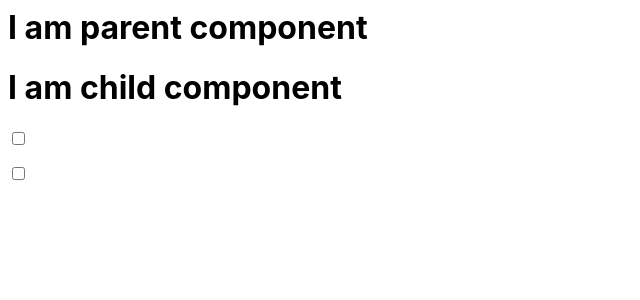
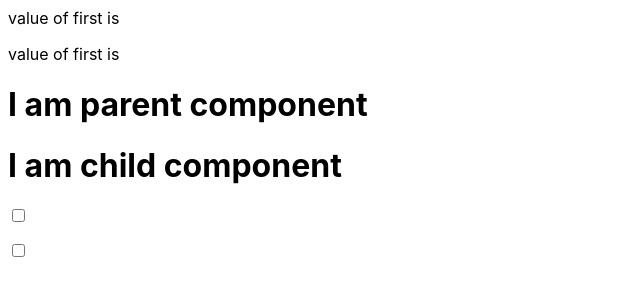
Before and after one commit to ishrar776/react-zkhbk7, a React (Create React App) app: page / in a window 1280 px wide. Shown: the top 300 px of the page, without its empty margins (0-640 px from the left). Built offline with nearby package versions, Linux system fonts and the light colour scheme.

Commit message:
2 files modified

```diff
--- a/src/App.js
+++ b/src/App.js
@@ -2,11 +2,15 @@ import React, { useState, useEffect } from 'react';
 import './style.css';
 import Bpp from './Bpp';
 export default function App() {
+  const [chkone, setCheckone] = useState('');
+  const [chktwo, setChecktwo] = useState('');
   return (
     <>
       <div>
+        <p> value of first is {chkone}</p>
+        <p> value of first is {chktwo}</p>
         <h1>I am parent component</h1>
-        <Bpp />
+        <Bpp name1={setCheckone} name2={setChecktwo} />
       </div>
     </>
   );
--- a/src/Bpp.js
+++ b/src/Bpp.js
@@ -1,8 +1,9 @@
 import React, { useState, useEffect } from 'react';
 import './style.css';
-export default function Bpp() {
+export default function Bpp(pros) {
   const handleChange = (e) => {
     const chkvalue = e.target.checked ? 'citymontesery' : 'kuchnhi';
+    pros.name1(chkvalue);
     console.log(e.target.checked);
     console.log('values of first checkbox' + chkvalue);
   };
```
